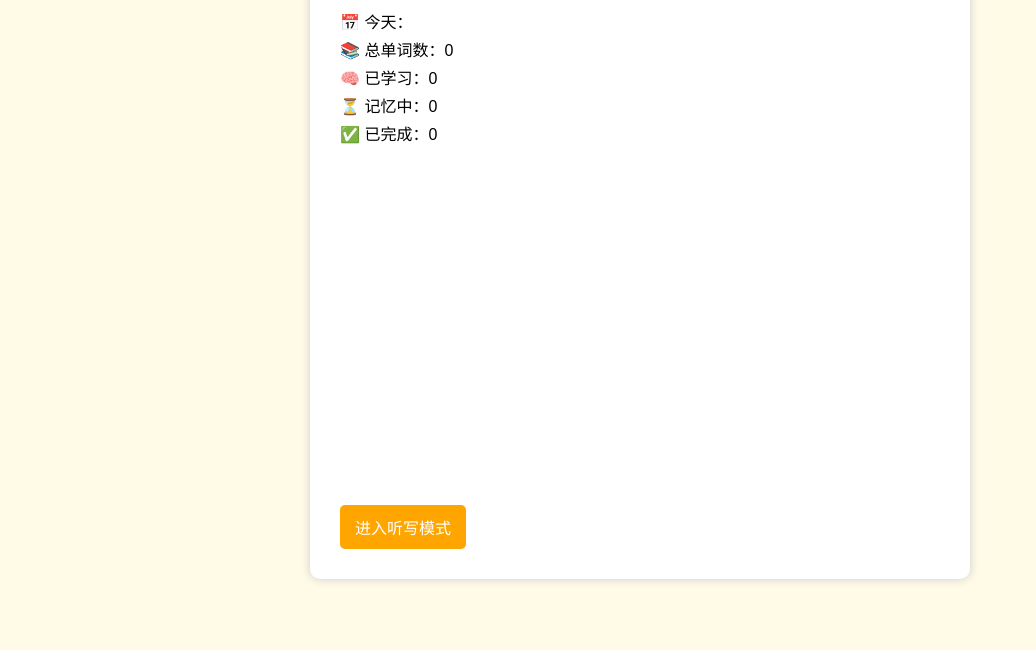
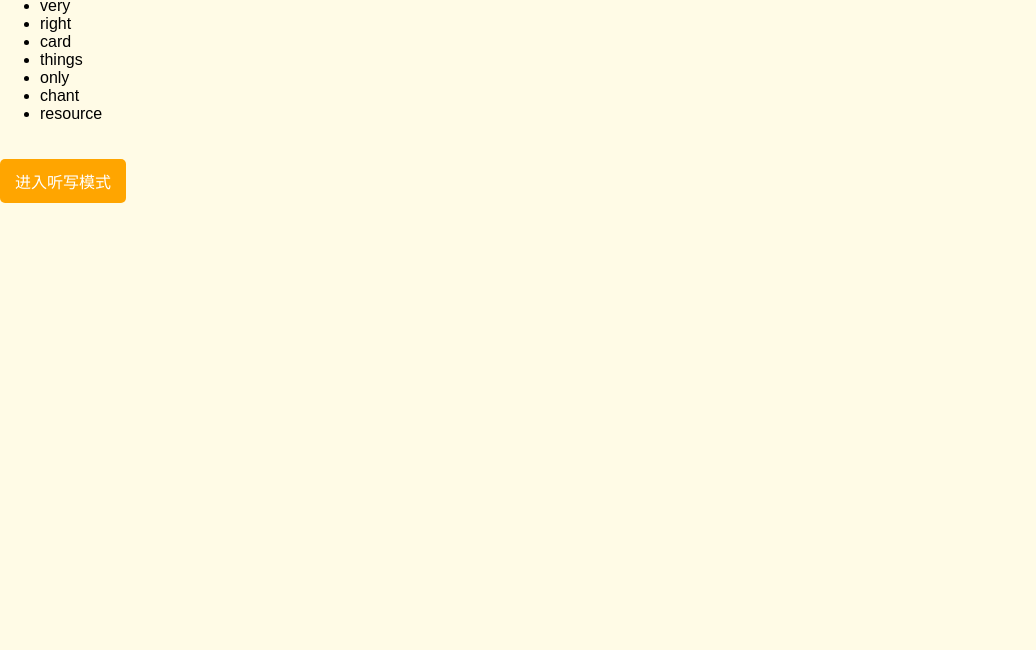
Before and after one commit to Willjuzi/will, a plain HTML site: page index.html in a window 1280 px wide. Shown: the part 150-800 px from the top of the page, without its empty margins (0-1036 px from the left). Drawn offline with nearby package versions, Linux system fonts and the light colour scheme.

Commit message:
Update index.html

```diff
--- a/index.html
+++ b/index.html
@@ -1,29 +1,16 @@
 <!DOCTYPE html>
-<html lang="zh">
+<html>
 <head>
-  <meta charset="UTF-8" />
-  <meta name="viewport" content="width=device-width, initial-scale=1.0"/>
+  <meta charset="UTF-8">
   <title>桔子的单词大挑战</title>
-  <link rel="stylesheet" href="style.css" />
+  <link rel="stylesheet" href="style.css">
 </head>
 <body>
-  <div class="container">
-    <h1>桔子的单词大挑战</h1>
+  <h1>桔子的单词大挑战</h1>
+  <p>今日要听写的单词：</p>
+  <ul id="today-words-list"></ul>
+  <button id="start-btn">进入听写模式</button>
 
-    <div class="stats">
-      <p>📅 今天：<span id="today-date"></span></p>
-      <p>📚 总单词数：<span id="total-words">0</span></p>
-      <p>🧠 已学习：<span id="learned-words">0</span></p>
-      <p>⏳ 记忆中：<span id="in-review-words">0</span></p>
-      <p>✅ 已完成：<span id="mastered-words">0</span></p>
-    </div>
-
-    <canvas id="progressChart" width="300" height="300"></canvas>
-
-    <button id="start-btn">进入听写模式</button>
-  </div>
-
-  <script src="https://cdn.jsdelivr.net/npm/chart.js"></script>
   <script src="words.js"></script>
   <script src="app.js"></script>
   <script src="script.js"></script>
```
